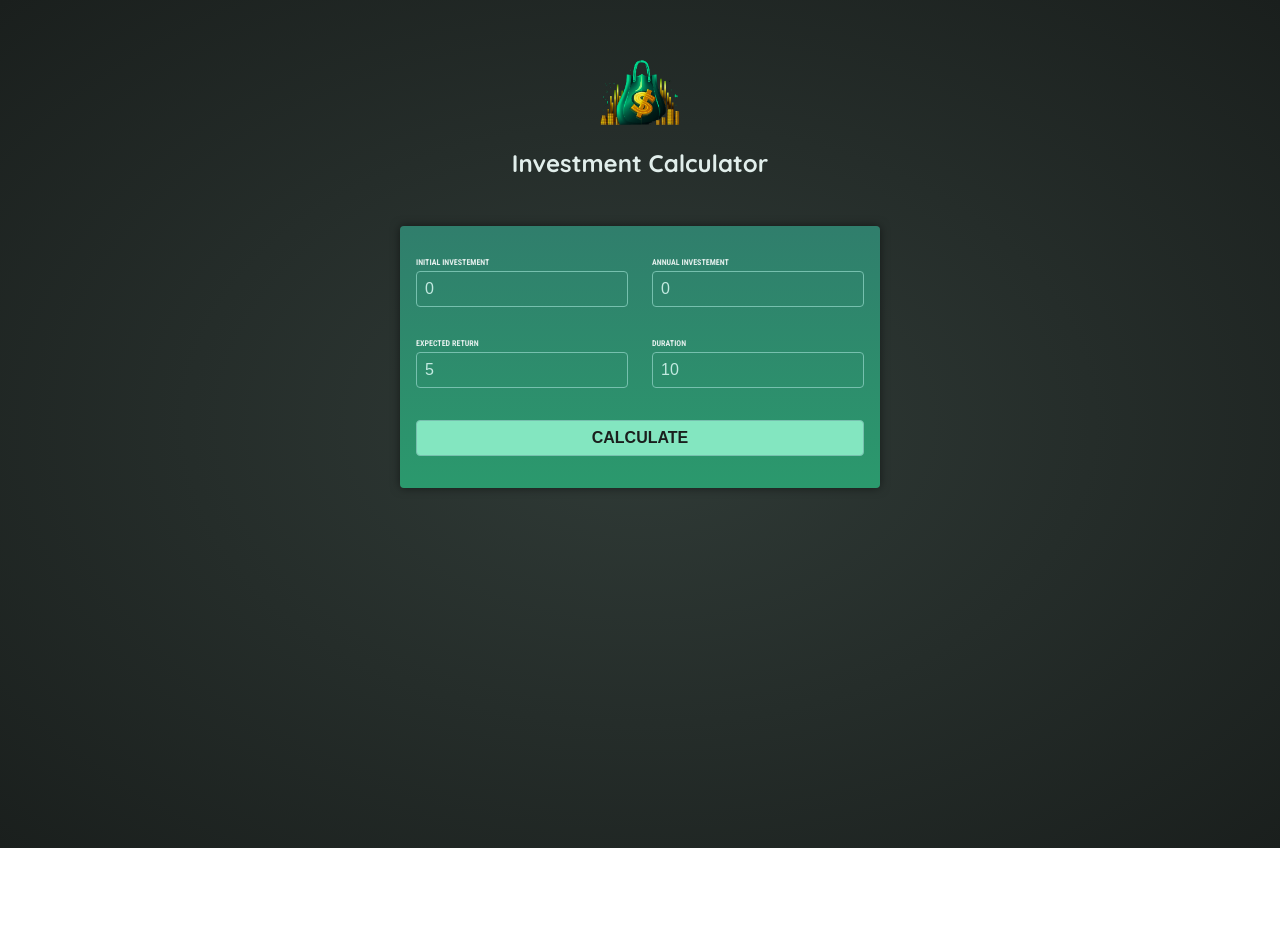
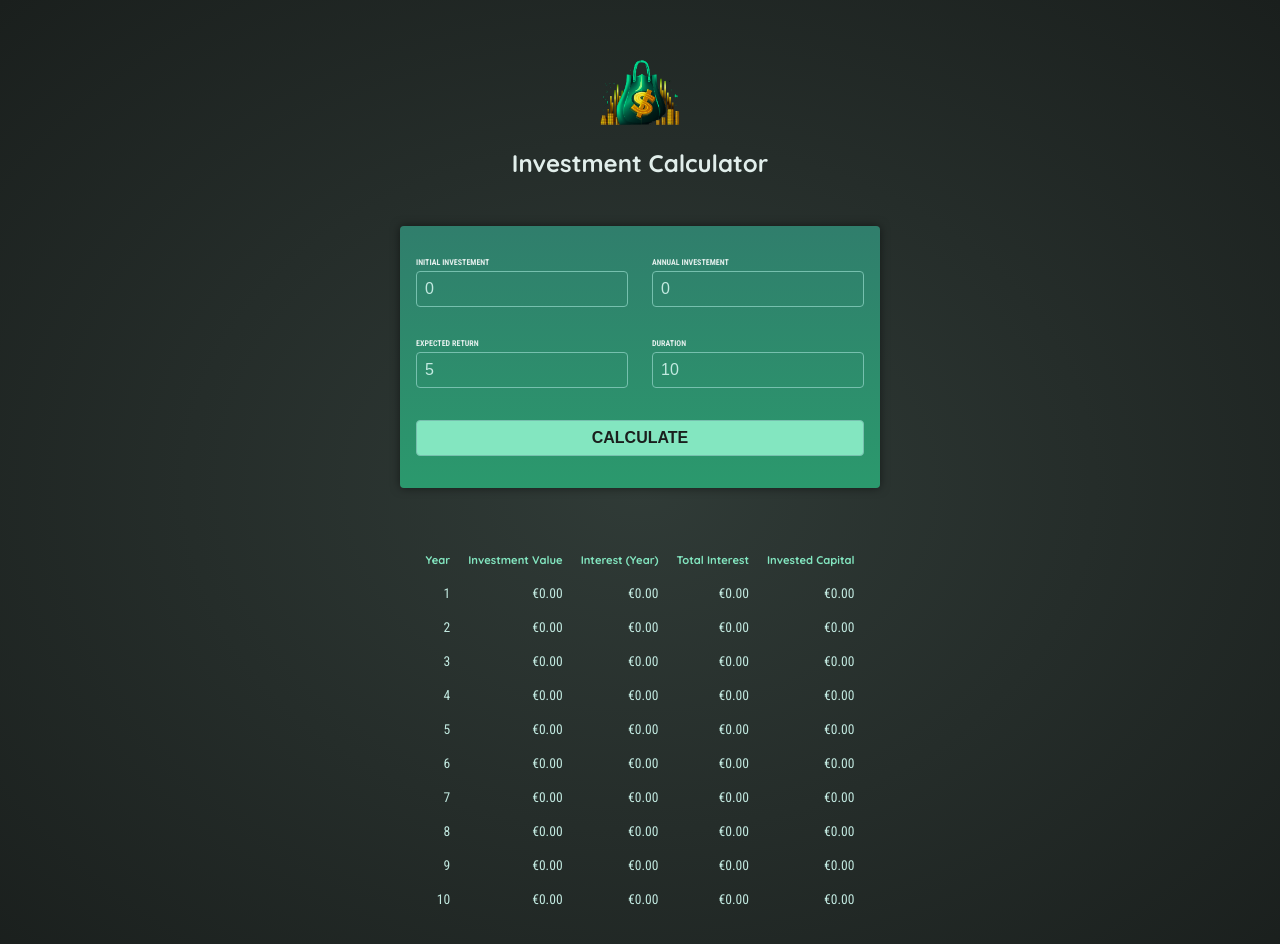
Before and after one commit to GengiuRobert/Investment-Calculator---Angular, an Angular app: page / in a window 1280 px wide. Both pictures are taken after a click on the button "CALCULATE". Shown: the top 944 px of the page. Before the commit the page ends 848 px from the top, so only its background shows below. Built offline with nearby package versions, Linux system fonts and the light colour scheme.

Commit message:
application done

```diff
--- a/src/app/app.component.html
+++ b/src/app/app.component.html
@@ -1,2 +1,3 @@
 <app-header/>
 <app-user-input/>
+<app-investment-results />
--- a/src/app/investment-results/investment-results.component.css
+++ b/src/app/investment-results/investment-results.component.css
@@ -0,0 +1,19 @@
+table {
+    max-width: 50rem;
+    margin: 2rem auto;
+    padding: 1rem;
+    table-layout: fixed;
+    border-spacing: 1rem;
+    text-align: right;
+  }
+
+  table thead {
+    font-size: 0.7rem;
+    color: #83e6c0;
+  }
+
+  table tbody {
+    font-family: "Roboto Condensed", sans-serif;
+    font-size: 0.85rem;
+    color: #c2e9e0;
+  }
--- a/src/app/investment-results/investment-results.component.html
+++ b/src/app/investment-results/investment-results.component.html
@@ -1 +1,33 @@
-<p>investment-results works!</p>
+@if (!results()){
+<p class="center">Please enter some values and press "Calculate"!</p>
+} @else{
+<table>
+
+    <thead>
+
+        <tr>
+
+            <th>Year</th>
+            <th>Investment Value</th>
+            <th>Interest (Year)</th>
+            <th>Total Interest</th>
+            <th>Invested Capital</th>
+
+        </tr>
+
+    </thead>
+
+    <tbody>
+        @for (result of results(); track result.year){
+        <tr>
+            <td>{{result.year}}</td>
+            <td>{{result.valueEndOfYear | currency :"EUR"}}</td>
+            <td>{{result.interest | currency :"EUR"}}</td>
+            <td>{{result.totalInterest | currency :"EUR"}}</td>
+            <td>{{result.totalAmountInvested | currency :"EUR"}}</td>
+        </tr>
+        }
+    </tbody>
+
+</table>
+}
--- a/src/app/investment-results/investment-results.component.ts
+++ b/src/app/investment-results/investment-results.component.ts
@@ -1,12 +1,16 @@
-import { Component } from '@angular/core';
+import { CurrencyPipe } from '@angular/common';
+import { Component, computed, inject } from '@angular/core';
+import { InvestmentService } from '../investment.service';
 
 @Component({
   selector: 'app-investment-results',
   standalone: true,
-  imports: [],
+  imports: [CurrencyPipe],
   templateUrl: './investment-results.component.html',
   styleUrl: './investment-results.component.css'
 })
 export class InvestmentResultsComponent {
+  private investmentService = inject(InvestmentService);
 
+  results = computed(() => this.investmentService.resultsData());
 }
--- /dev/null
+++ b/src/app/investment.service.ts
@@ -0,0 +1,40 @@
+import { Injectable, signal } from "@angular/core";
+import { InvestmentInput } from "./models/investment-input.model";
+import { InvestmentResults } from "./models/investment-results.model";
+
+@Injectable({ providedIn: 'root' })
+export class InvestmentService {
+
+    resultsData = signal<InvestmentResults[] | undefined>(undefined)
+
+
+    calculateInvestmentResults(data: InvestmentInput) {
+
+        const { initialInvestment, annualInvestment, expectedReturn, enteredDuration } = data;
+
+        const annualData = [];
+        let investmentValue2 = initialInvestment;
+        let annualInvestment2 = annualInvestment;
+        let expectedReturn2 = expectedReturn;
+        let duration = enteredDuration;
+
+        for (let i = 0; i < duration; i++) {
+            const year = i + 1;
+            const interestEarnedInYear = investmentValue2 * (expectedReturn2 / 100);
+            investmentValue2 += interestEarnedInYear + annualInvestment2;
+            const totalInterest =
+                investmentValue2 - annualInvestment2 * year - initialInvestment;
+            annualData.push({
+                year: year,
+                interest: interestEarnedInYear,
+                valueEndOfYear: investmentValue2,
+                annualInvestment: annualInvestment2,
+                totalInterest: totalInterest,
+                totalAmountInvested: initialInvestment + annualInvestment * year,
+            });
+        }
+
+        this.resultsData.set(annualData);
+    }
+
+}
--- a/src/app/user-input/user-input.component.ts
+++ b/src/app/user-input/user-input.component.ts
@@ -1,5 +1,7 @@
-import { Component } from '@angular/core';
+import { Component, output, signal } from '@angular/core';
 import { FormsModule } from '@angular/forms';
+import { InvestmentInput } from '../models/investment-input.model';
+import { InvestmentService } from '../investment.service';
 
 
 @Component({
@@ -10,19 +12,28 @@
   styleUrl: './user-input.component.css'
 })
 export class UserInputComponent {
+  calculate = output<InvestmentInput>();
+  enteredInitialInvestment = signal('0');
+  enteredAnnualInvestment = signal('0');
+  enteredExpectedReturn = signal('5');
+  enteredDuration = signal('10');
 
-  enteredInitialInvestment = '0';
-  enteredAnnualInvestment = '0';
-  enteredExpectedReturn = '5';
-  enteredDuration = '10';
-
+  constructor(private investmentService: InvestmentService) { }
 
   onSubmit() {
-    console.log("submit");
-    console.log(this.enteredInitialInvestment);
-    console.log(this.enteredAnnualInvestment);
-    console.log(this.enteredExpectedReturn);
-    console.log(this.enteredDuration);
+
+    this.investmentService.calculateInvestmentResults(
+      {
+        initialInvestment: +this.enteredAnnualInvestment(),
+        annualInvestment: +this.enteredAnnualInvestment(),
+        expectedReturn: +this.enteredExpectedReturn(),
+        enteredDuration: +this.enteredDuration()
+      }
+    )
+    this.enteredInitialInvestment.set('0');
+    this.enteredAnnualInvestment.set('0');
+    this.enteredExpectedReturn.set('5');
+    this.enteredDuration.set('10');
   }
 
 }
```
Also changed, not shown: src/app/app.component.ts (+6 -2 lines), src/app/models/investment-results.model.ts (added, +8 -0 lines), src/app/models/investment-input.model.ts (renamed from src/app/investment-input.model.ts).
